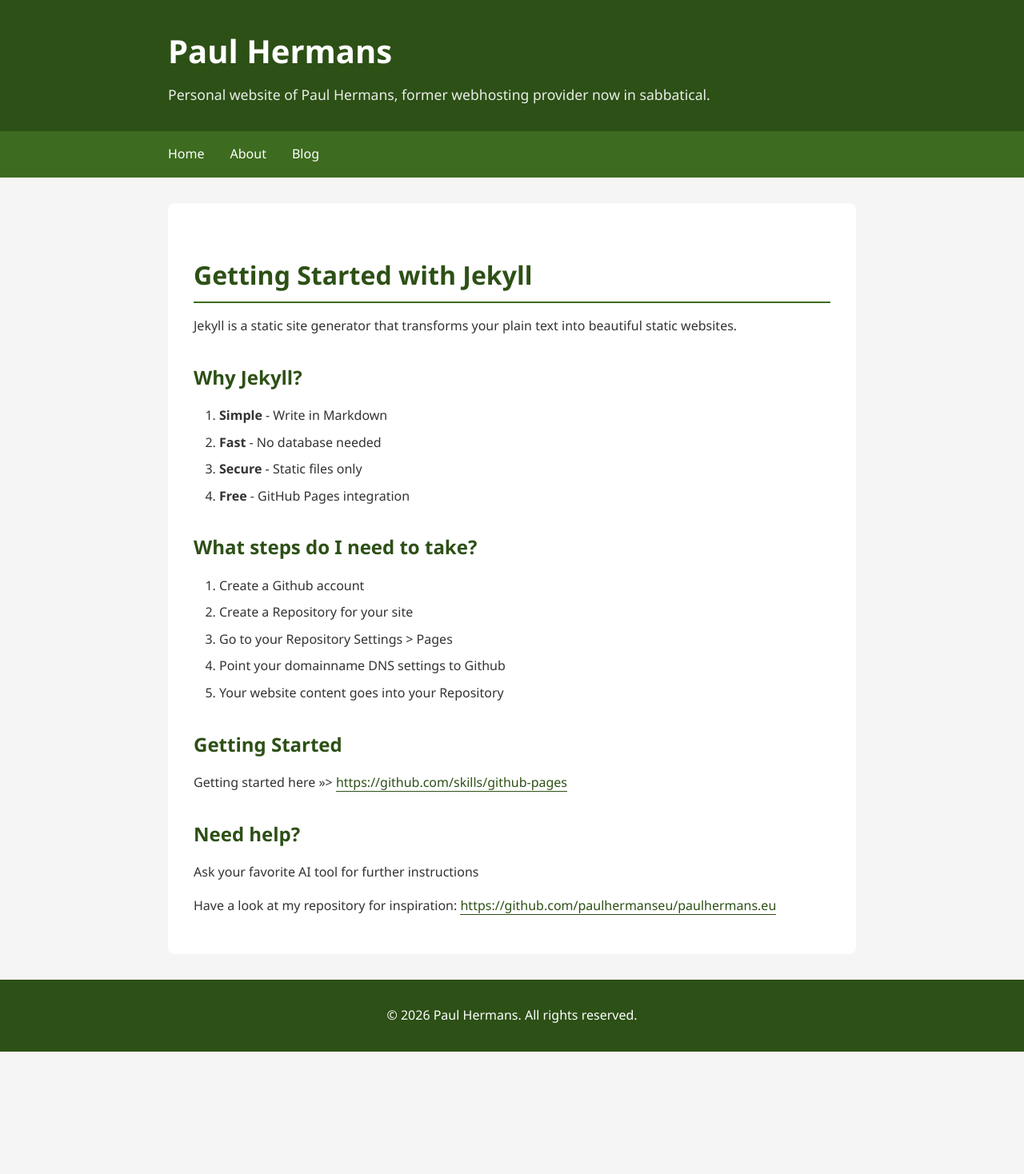
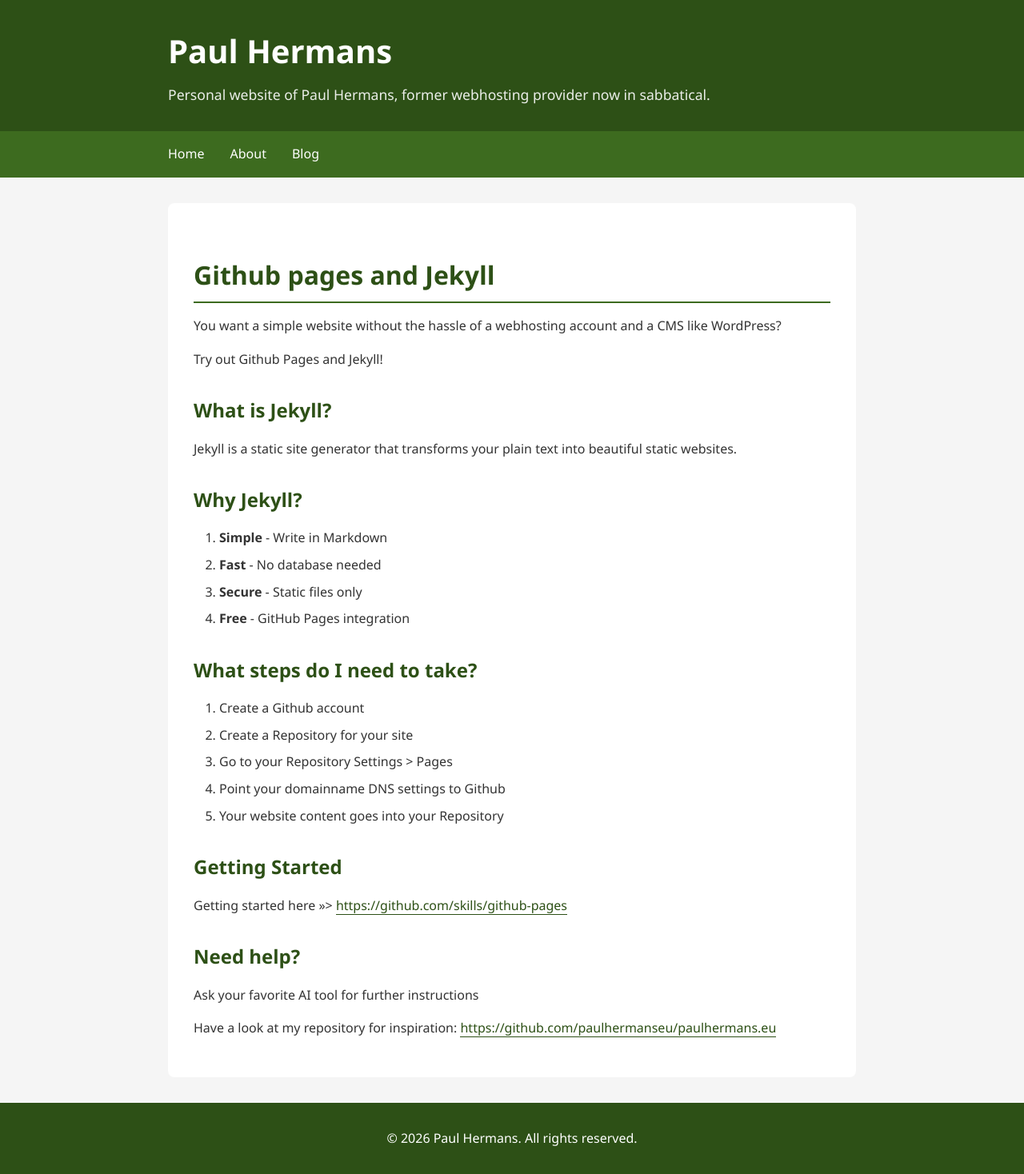
Before and after one commit to paulhermanseu/paulhermans.eu, a Jekyll site: the page built from _posts/2026-04-17-getting-started-with-jekyll.md, in a window 1280 px wide. Shown: the whole page at 80% size. Built offline with Jekyll 4.4.1, drawn with Linux system fonts in a browser that asks for light colours; nearby versions of some CDN libraries; before the commit the page ends 1315 px from its top, so only the background shows below that.

Commit message:
Update 2026-04-17-getting-started-with-jekyll.md

```diff
--- a/_posts/2026-04-17-getting-started-with-jekyll.md
+++ b/_posts/2026-04-17-getting-started-with-jekyll.md
@@ -5,7 +5,13 @@ date: 2026-04-17 10:30:00
 categories: Web
 ---
 
-# Getting Started with Jekyll
+# Github pages and Jekyll
+
+You want a simple website without the hassle of a webhosting account and a CMS like WordPress?
+
+Try out Github Pages and Jekyll!
+
+## What is Jekyll?
 
 Jekyll is a static site generator that transforms your plain text into beautiful static websites.
 
```
